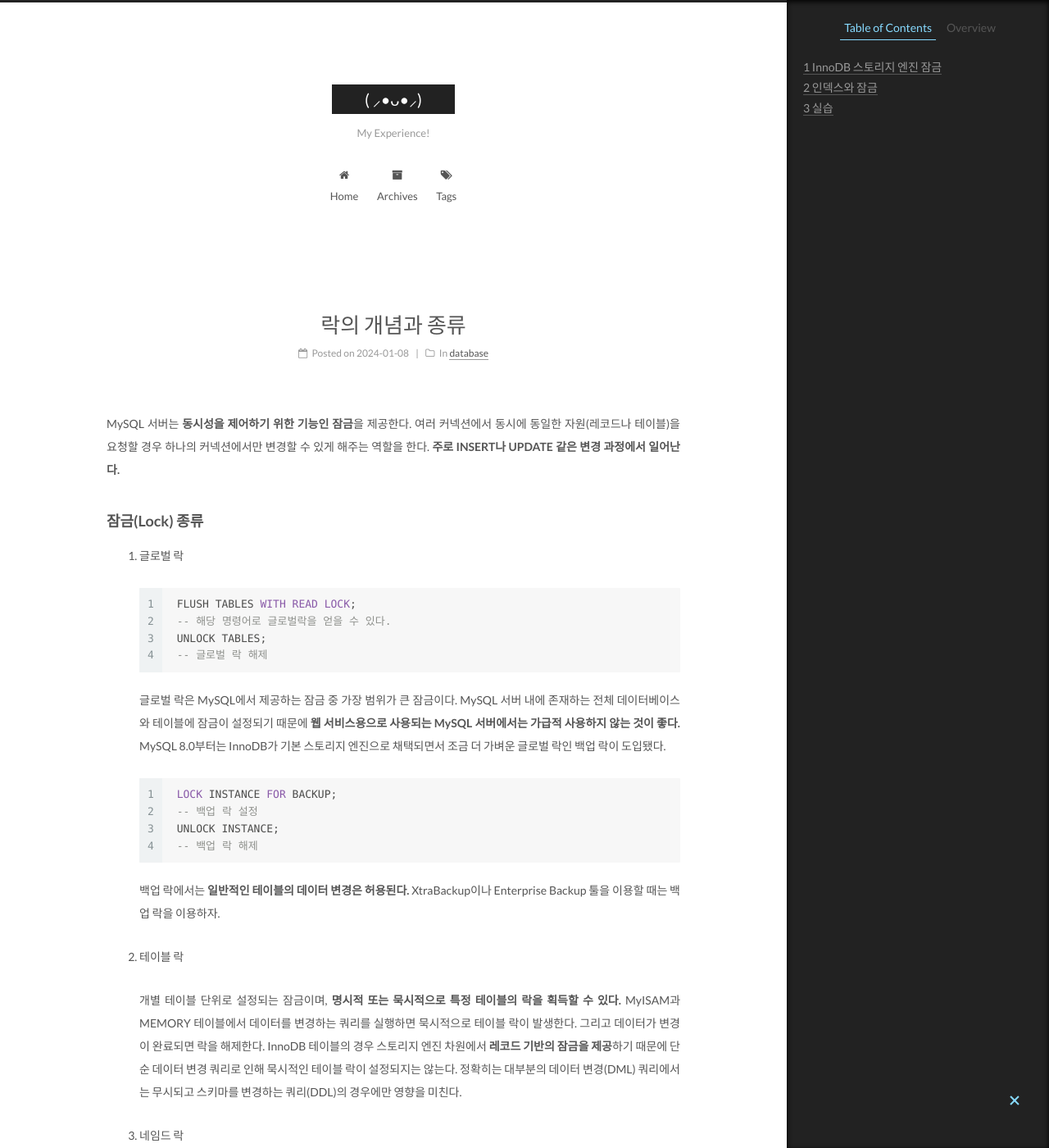
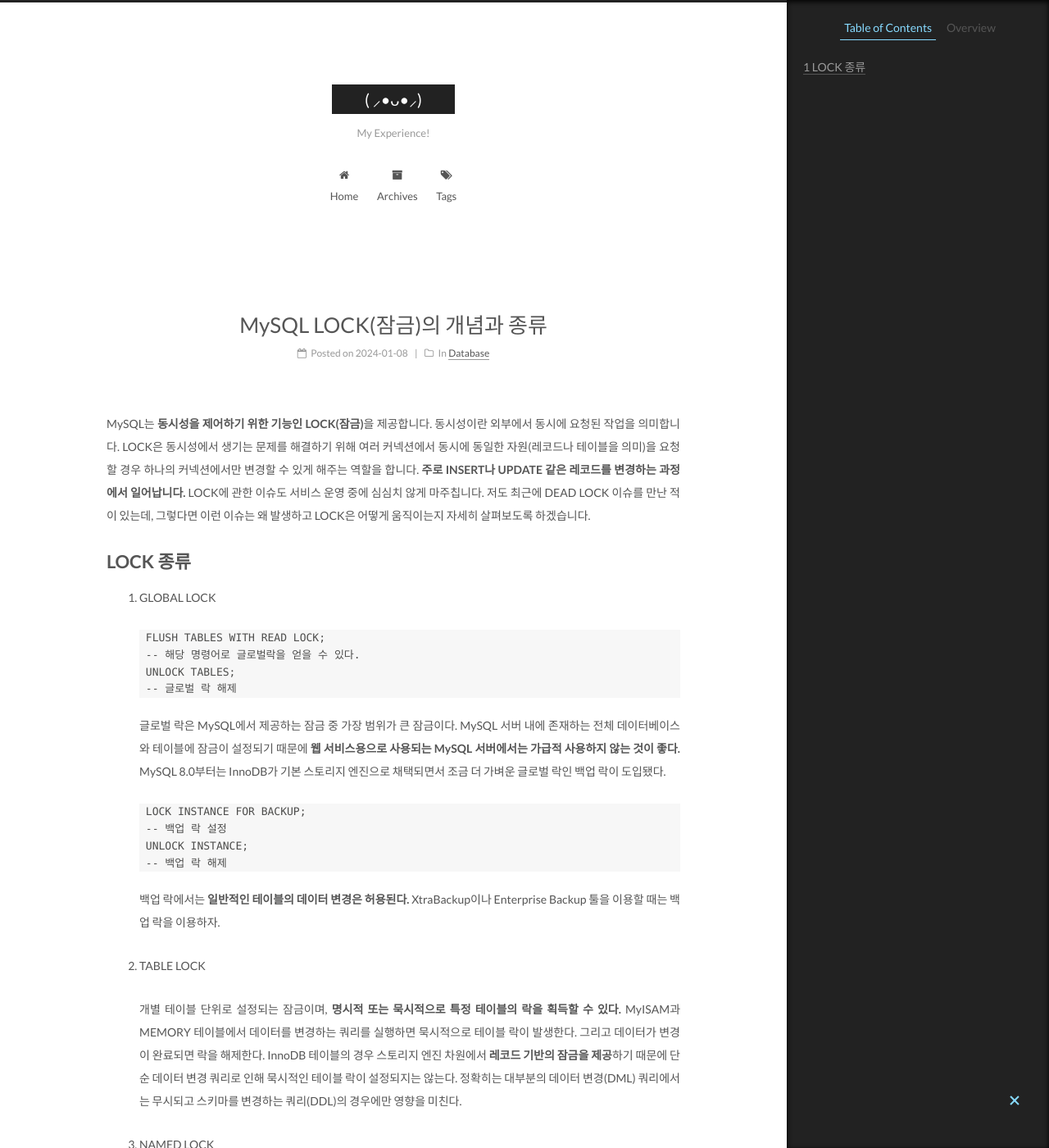
Before and after one commit to exmean/exmean.github.io, a Jekyll site: the page built from _posts/database/2024-01-08-mysql-lock.md, in a window 1280 px wide and 1400 px high. Shown: the whole window at 82% size. Built offline with Jekyll 4.4.1, drawn with Linux system fonts in a browser that asks for light colours.

Commit message:
DATABASE LOCK 포스팅 수정중...

````diff
--- a/_posts/2024-01-08-mysql-lock.md
+++ b/_posts/database/2024-01-08-mysql-lock.md
@@ -1,16 +1,17 @@
 ---
 layout: post
-title: 락의 개념과 종류
-category: database
+title: MySQL LOCK(잠금)의 개념과 종류
+category: Database
+permalink: /mysql-lock
 ---
 
-MySQL 서버는 **동시성을 제어하기 위한 기능인 잠금**을 제공한다. 여러 커넥션에서 동시에 동일한 자원(레코드나 테이블)을 요청할 경우 하나의 커넥션에서만 변경할 수 있게 해주는 역할을 한다. **주로 INSERT나 UPDATE 같은 변경 과정에서 일어난다.**
+MySQL는 **동시성을 제어하기 위한 기능인 LOCK(잠금)**을 제공합니다. 동시성이란 외부에서 동시에 요청된 작업을 의미합니다. LOCK은 동시성에서 생기는 문제를 해결하기 위해 여러 커넥션에서 동시에 동일한 자원(레코드나 테이블을 의미)을 요청할 경우 하나의 커넥션에서만 변경할 수 있게 해주는 역할을 합니다. **주로 INSERT나 UPDATE 같은 레코드를 변경하는 과정에서 일어납니다.** LOCK에 관한 이슈도 서비스 운영 중에 심심치 않게 마주칩니다. 저도 최근에 DEAD LOCK 이슈를 만난 적이 있는데, 그렇다면 이런 이슈는 왜 발생하고 LOCK은 어떻게 움직이는지 자세히 살펴보도록 하겠습니다.
 
-### 잠금(Lock) 종류
+# LOCK 종류
 
-1. 글로벌 락
+1. GLOBAL LOCK
 
-    ```sql
+    ```SQL
     FLUSH TABLES WITH READ LOCK;
     -- 해당 명령어로 글로벌락을 얻을 수 있다.
     UNLOCK TABLES;
@@ -19,7 +20,7 @@ MySQL 서버는 **동시성을 제어하기 위한 기능인 잠금**을 제공
 
     글로벌 락은 MySQL에서 제공하는 잠금 중 가장 범위가 큰 잠금이다. MySQL 서버 내에 존재하는 전체 데이터베이스와 테이블에 잠금이 설정되기 때문에 **웹 서비스용으로 사용되는 MySQL 서버에서는 가급적 사용하지 않는 것이 좋다.** MySQL 8.0부터는 InnoDB가 기본 스토리지 엔진으로 채택되면서 조금 더 가벼운 글로벌 락인 백업 락이 도입됐다.
 
-    ```sql
+    ```SQL
     LOCK INSTANCE FOR BACKUP;
     -- 백업 락 설정
     UNLOCK INSTANCE;
@@ -28,16 +29,16 @@ MySQL 서버는 **동시성을 제어하기 위한 기능인 잠금**을 제공
 
     백업 락에서는 **일반적인 테이블의 데이터 변경은 허용된다.** XtraBackup이나 Enterprise Backup 툴을 이용할 때는 백업 락을 이용하자.
 
-2. 테이블 락
+2. TABLE LOCK
 
     개별 테이블 단위로 설정되는 잠금이며, **명시적 또는 묵시적으로 특정 테이블의 락을 획득할 수 있다.** MyISAM과 MEMORY 테이블에서 데이터를 변경하는 쿼리를 실행하면 묵시적으로 테이블 락이 발생한다. 그리고 데이터가 변경이 완료되면 락을 해제한다. InnoDB 테이블의 경우 스토리지 엔진 차원에서 **레코드 기반의 잠금을 제공**하기 때문에 단순 데이터 변경 쿼리로 인해 묵시적인 테이블 락이 설정되지는 않는다. 정확히는 대부분의 데이터 변경(DML) 쿼리에서는 무시되고 스키마를 변경하는 쿼리(DDL)의 경우에만 영향을 미친다.
 
-3. 네임드 락
+3. NAMED LOCK
 
     테이블이나 레코드, 데이터베이스 객체가 아니라 특정 문자열에 대한 락이다. MySQL 8.0 버전부터는 네임드 락을 중첩해서 사용할 수 있게 되었고, 획득한 네임드 락을 한 번에 모두 해제하는 기능도 추가됐다. 어떤 것에 이용될 지는 아직 감이 잡히진 않는다.
 
 
-1. 메타데이터 락
+1. METADATA LOCK
 
     데이터베이스 객체(대표적으로 테이블이나 뷰 등)의 이름이나 구조를 변경하는 경우에 획득하는 락이다. 명시적으로 획득하는 것이 아니고 변경하는 쿼리를 실행할 때 자동으로 획득된다.
 
````
